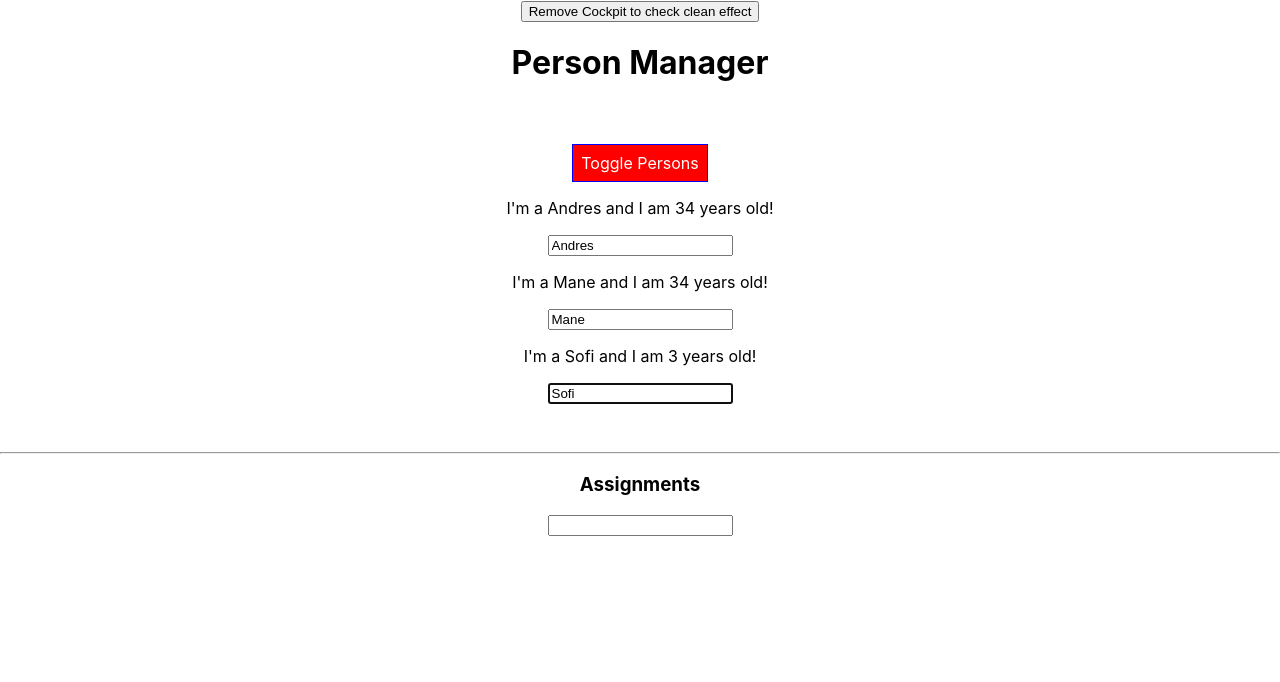
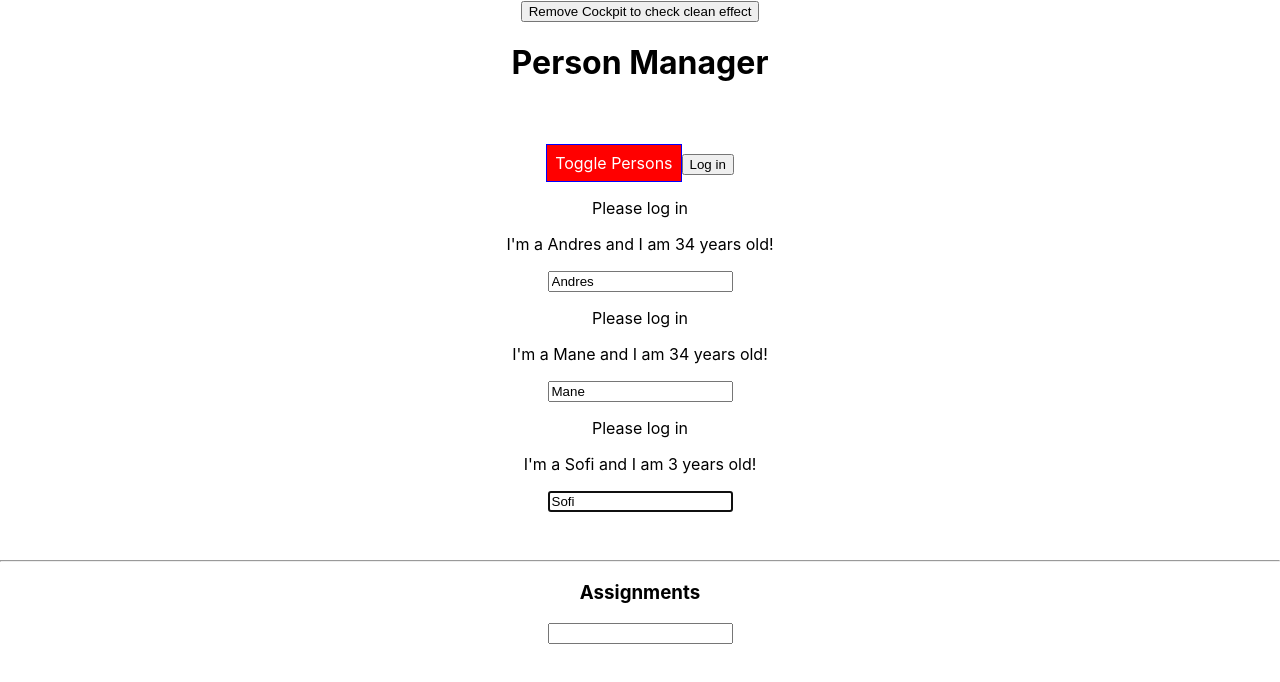
Before and after one commit to andrescanales/react-guide, a React (Create React App) app: page / in a window 1280 px wide. Shown: the top 682 px of the page. Built offline with nearby package versions, Linux system fonts and the light colour scheme.

Commit message:
Exploring React.createContext
React.createContext is an object that can be used anywhere in the app without passing props in chain between files.

```diff
--- a/src/components/Cockpit/Cockpit.js
+++ b/src/components/Cockpit/Cockpit.js
@@ -1,6 +1,7 @@
 import React, { useEffect, useRef } from "react"
 // useEffect is a React Hook that lets you perform
 // side effects in function components
+import AuthContext from "../../context/auth-context";
 
 const Cockpit = (props) => {
   // useEffect method as default takes a method that
@@ -70,6 +71,13 @@
         onClick={props.clicked}>
         Toggle Persons
       </button>
+      <AuthContext.Consumer>
+        {(context) =>
+          <button onClick={context.login}>
+            Log in
+          </button>
+        }
+      </AuthContext.Consumer>
     </div>
   );
 };
--- a/src/components/Persons/Person/Person.js
+++ b/src/components/Persons/Person/Person.js
@@ -1,9 +1,10 @@
-import React, { Component, Fragment } from 'react';
+import React, { Component } from 'react';
 import PropTypes from 'prop-types'
 
 import classes from './Person.css'
 import withClass from '../../../hoc/withClass';
 import Aux from '../../../hoc/Aux';
+import AuthContext from '../../../context/auth-context';
 // Using a higher order component just to avoid the need
 // of using a HTML tag wrapping all the JSX code
 
@@ -25,6 +26,11 @@
     console.log('[Person.js] rendering...')
     return (
       <Aux>
+        <AuthContext.Consumer>
+        { context =>
+          context.authenticated ? <p>Authenticated</p> : <p>Please log in</p>
+        }
+        </AuthContext.Consumer>
       {/* {<div className="Person">} */}
         <p onClick={this.props.click}>
           I'm a {this.props.name} and I am {this.props.age} years old!
--- a/src/containers/App.js
+++ b/src/containers/App.js
@@ -5,6 +5,7 @@
 // Changing to lowercase bc it's not a component anymore it's a function:
 import withClass from '../hoc/withClass';
 import Aux from '../hoc/Aux';
+import AuthContext from '../context/auth-context';
 import TextValidation from '../components/ModulesAssigns/TextValidation';
 
 class App extends Component {
@@ -26,6 +27,7 @@
     showPersons: false,
     showCockpit: true,
     changeCounter: 0,
+    authenticated: false,
   }
 
   // We need to add the static keyword, so React will not break
@@ -86,6 +88,10 @@
     this.setState({ persons: persons })
   }
 
+  loginHandler = () => {
+    this.setState({authenticated: true})
+  }
+
   render() {
     console.log('[App.js] render')
     let persons = null;
@@ -96,7 +102,9 @@
           <Persons
             persons={this.state.persons}
             clicked={this.deletePersonHandler}
-            changed={this.nameChangeHandler} />
+            changed={this.nameChangeHandler}
+            // isAuthenticated is pass to Persons which is then fwd to Person
+            isAuthenticated={this.state.authenticated} />
         </div>
       );
     }
@@ -109,15 +117,22 @@
           }}>
             Remove Cockpit to check clean effect
         </button>
-        {this.state.showCockpit ?
-          <Cockpit
-            title={this.props.appTitle}
-            showPersons={this.state.showPersons}
-            persons={this.state.persons}
-            clicked={this.togglePersonsHandler} />
-            : null
-        }
-        { persons }
+        <AuthContext.Provider
+          value={{
+            authenticated: this.state.authenticated,
+            login: this.loginHandler
+          }}
+        >
+          {this.state.showCockpit ? (
+            <Cockpit
+              title={this.props.appTitle}
+              showPersons={this.state.showPersons}
+              persons={this.state.persons}
+              clicked={this.togglePersonsHandler}
+             />
+          ) : null}
+          { persons }
+        </AuthContext.Provider>
         <br/><br/><hr/>
         <h3>Assignments</h3>
         <TextValidation />
--- /dev/null
+++ b/src/context/auth-context.js
@@ -0,0 +1,11 @@
+import React from 'react';
+
+// Basically React.createContext is an object that can
+// be used anywhere in the app without passing props
+// Somehow like a global variable behaviour
+const authContext = React.createContext({
+  authenticated: false,
+  login: () => {}
+});
+
+export default authContext;
```
